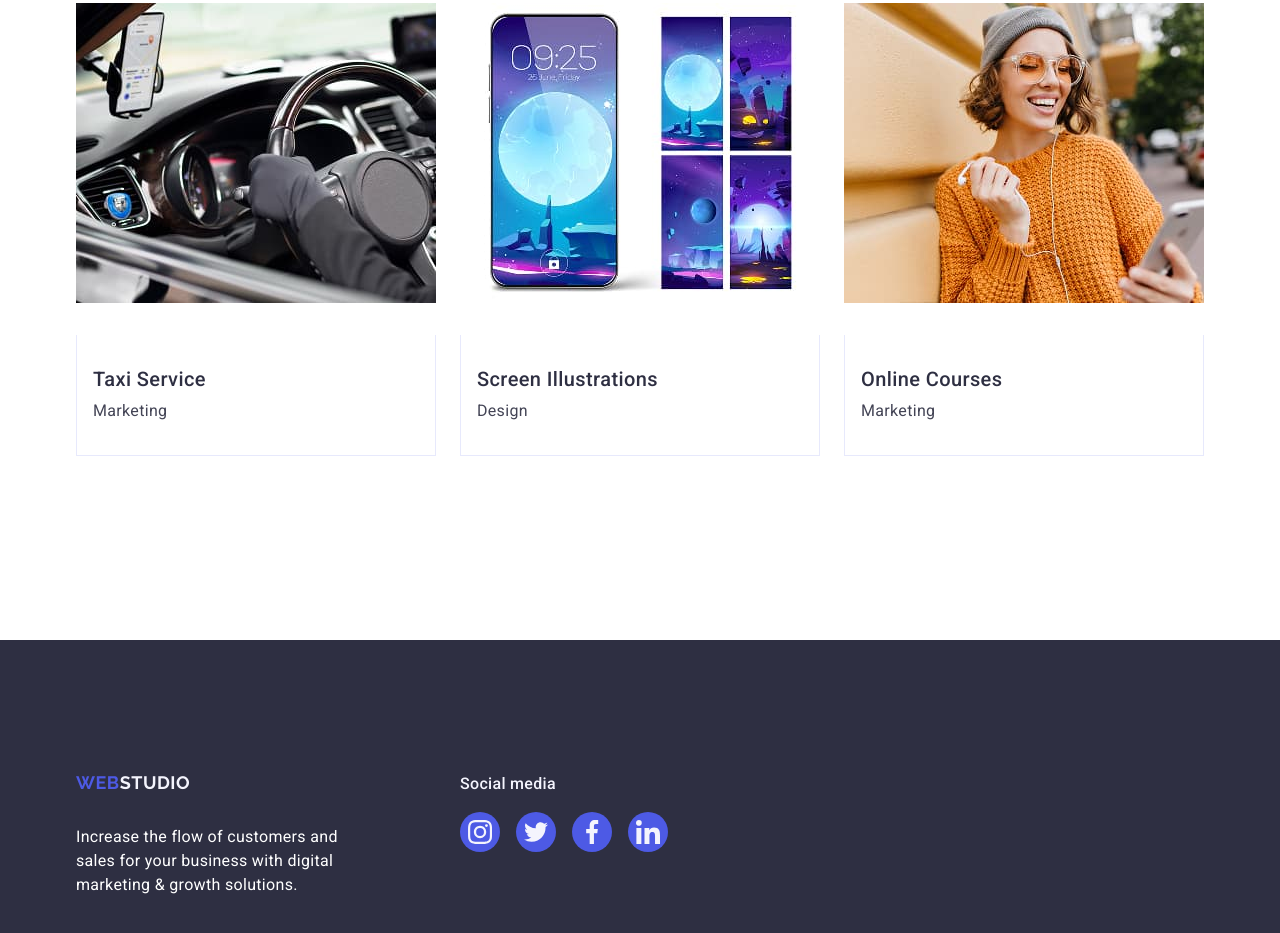
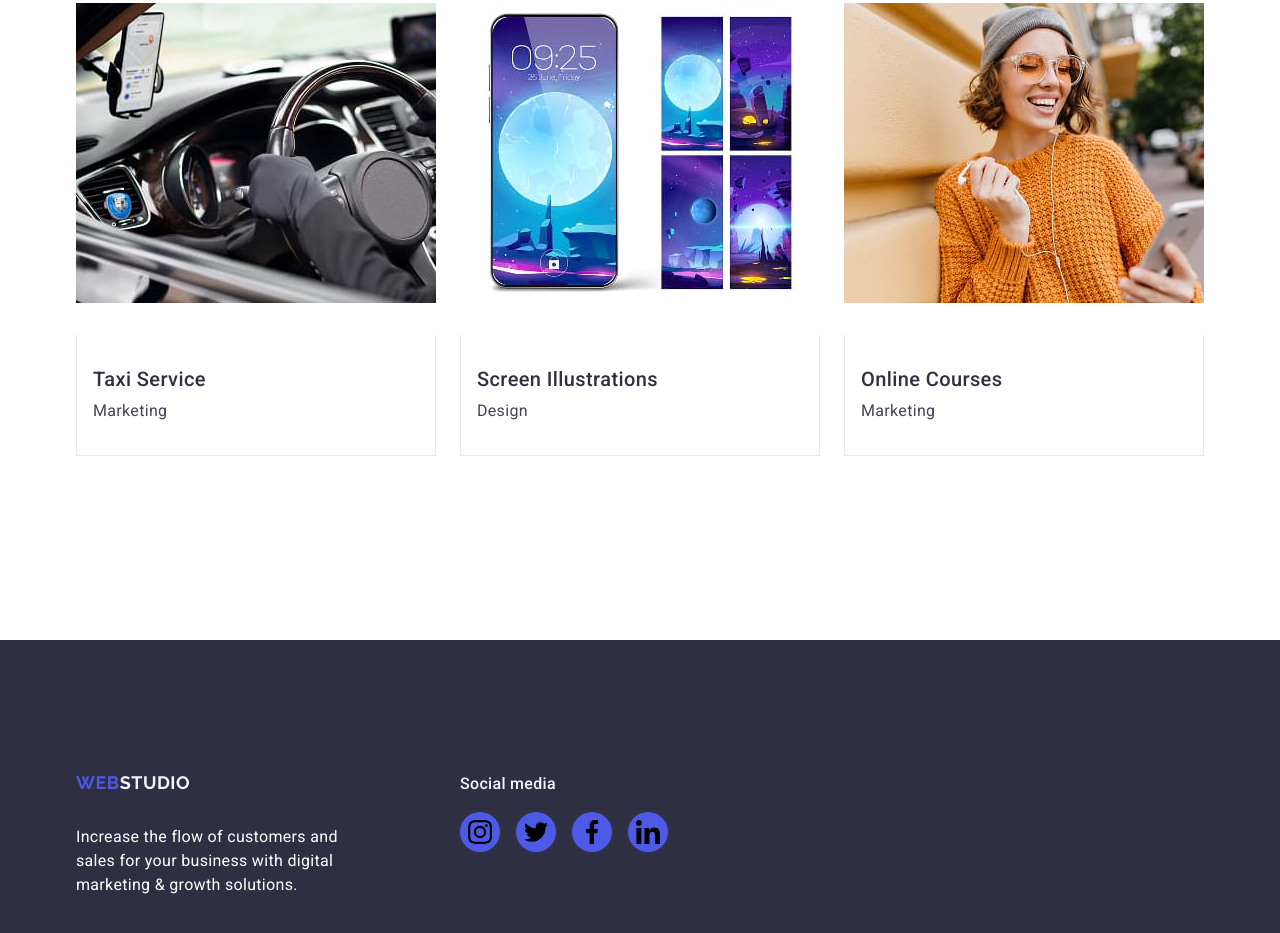
Before and after one commit to sviatletsiuk-blip/goit-markup-hw-04, a plain HTML site: page index.html in a window 1280 px wide. Shown: the part 2991-3924 px from the top of the page. Drawn offline with nearby package versions, Linux system fonts and the light colour scheme.

```diff
--- a/css/styles.css
+++ b/css/styles.css
@@ -560,7 +560,7 @@
 }
 
 .footer-media-icon {
-    fill: var(--footer-media-text-color);
+    color: var(--white);
 }
 
 /* ----------FOOTER---------- */
```
